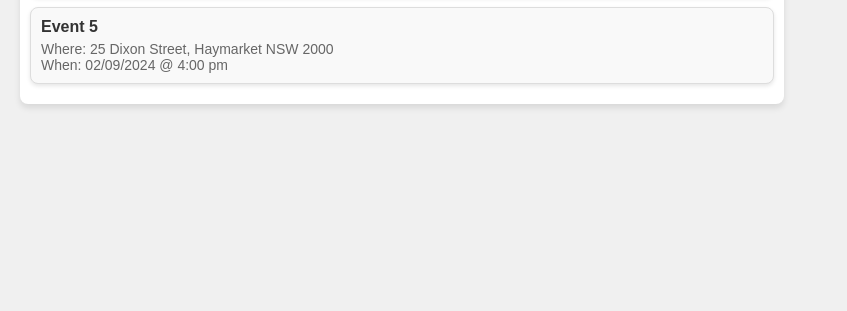
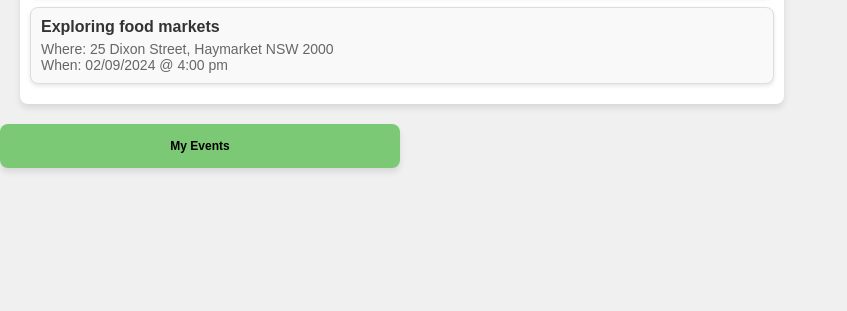
Before and after one commit to Buya0720/HobbyQuest, a Flask app: template src/templates/browse_events.html in a window 1280 px wide. Shown: the part 489-800 px from the top of the page, without its empty margins (0-847 px from the left). Run offline with Flask 3, Linux system fonts and the light colour scheme; the template is opened without the code that fills it, so the values that code supplies are empty; a map, chart or similar area stays blank.

Commit message:
git commit -m "fixed" git push

```diff
--- a/src/templates/browse_events.html
+++ b/src/templates/browse_events.html
@@ -66,6 +66,17 @@
             height: 400px;
             border: 0;
         }
+        .my-events {
+            padding: 5px;
+            background-color: #7bc975;
+            box-shadow: 0 4px 6px rgba(0, 0, 0, 0.1);
+            border-radius: 8px;
+            width: 80%; /* Adjusted width for better visibility */
+            max-width: 400px; /* Optional: Max width to limit the size */
+            font-size: 8px; /* Adjusted font size for better readability */
+            text-align: center; /* Center align text within the text box */
+            box-sizing: border-box; /* Include padding and border in element's total width and height */
+        }
     </style>
 </head>
 <body>
@@ -76,23 +87,23 @@
         <div class="event-list">
             <h2>Upcoming Events</h2>
             <div class="event-item">
-                <h3>Event 1</h3>
-                <div class="details">Where: 10-14 Atherden Street, The Rocks NSW 2000<br>When: 26/08/2024 @ 10:00 am</div>
+                <h3>Explore street food</h3>
+                <div class="details">Where: 10-14 Atherden Street, The Rocks NSW 2000<br>When: 26/08/2024 @ 10:00 pm</div>
             </div>
             <div class="event-item">
-                <h3>Event 2</h3>
+                <h3>Surfing</h3>
                 <div class="details">Where: 500 Oxford Street, Bondi Junction NSW 2022<br>When: 28/08/2024 @ 2:30 pm</div>
             </div>
             <div class="event-item">
-                <h3>Event 3</h3>
+                <h3>Live music</h3>
                 <div class="details">Where: 12-14 Elizabeth Street, Surry Hills NSW 2010<br>When: 30/08/2024 @ 6:00 pm</div>
             </div>
             <div class="event-item">
-                <h3>Event 4</h3>
+                <h3>Visual arts</h3>
                 <div class="details">Where: 181 Glenmore Road, Paddington NSW 2021<br>When: 31/08/2024 @ 11:00 am</div>
             </div>
             <div class="event-item">
-                <h3>Event 5</h3>
+                <h3>Exploring food markets</h3>
                 <div class="details">Where: 25 Dixon Street, Haymarket NSW 2000<br>When: 02/09/2024 @ 4:00 pm</div>
             </div>
         </div>
@@ -100,5 +111,9 @@
             <iframe src="https://www.google.com/maps/embed?pb=!1m18!1m12!1m3!1d3153.320023183973!2d-123.35620538591526!3d37.64831897968248!2m3!1f0!2f0!3f0!3m2!1i1024!2i768!4f13.1!3m3!1m2!1s0x808f7023d7e19dff%3A0x7d5c9cdefa1c3a3c!2s10%2D14%20Atherden%20St%2C%20The%20Rocks%20NSW%202000%2C%20Australia!5e0!3m2!1sen!2sus!4v1692837487743!5m2!1sen!2sus" allowfullscreen="" loading="lazy"></iframe>
         </div>
     </div>
+    <div class="my-events">
+        <h2>My Events</h2>
+        <!-- Add content for the My Events section here -->
+    </div>
 </body>
 </html>
```
